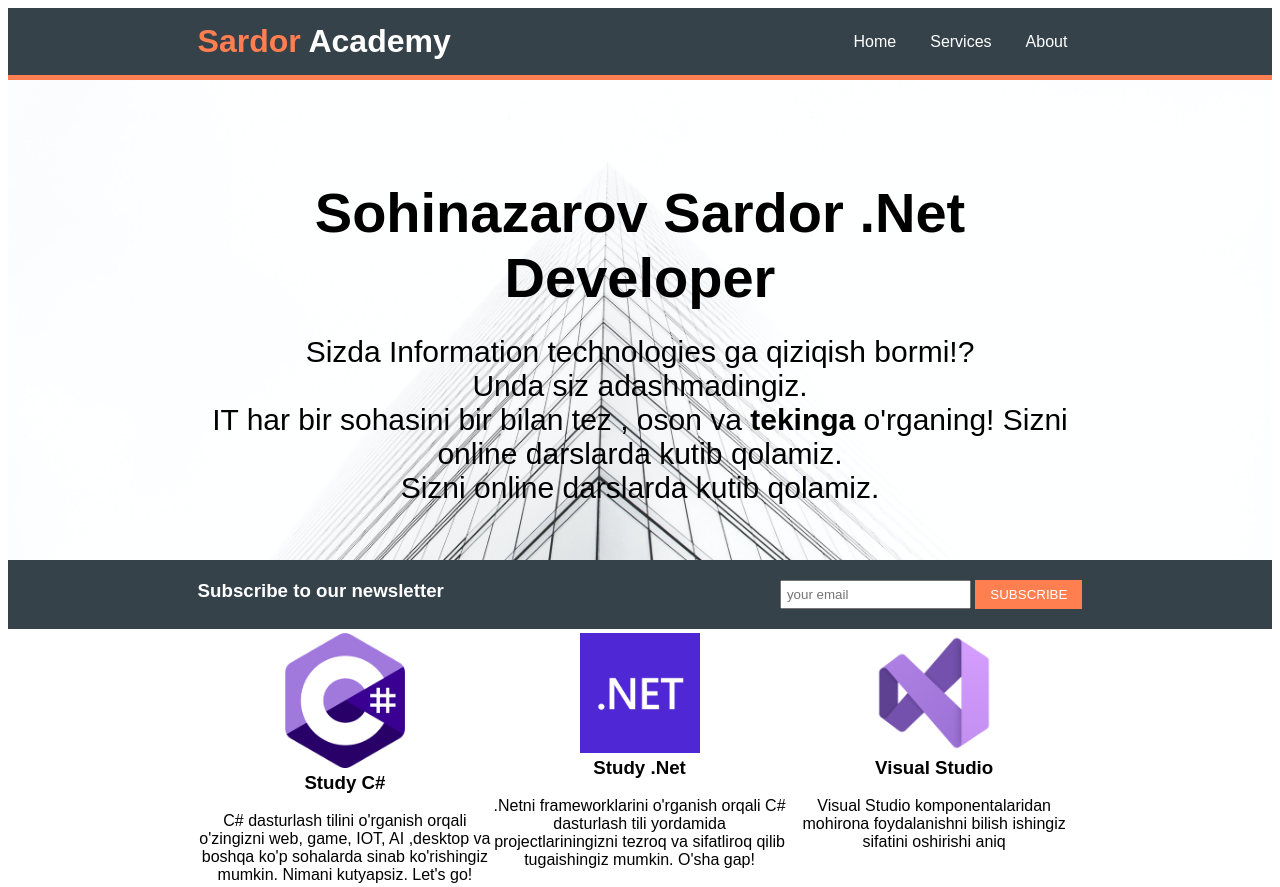
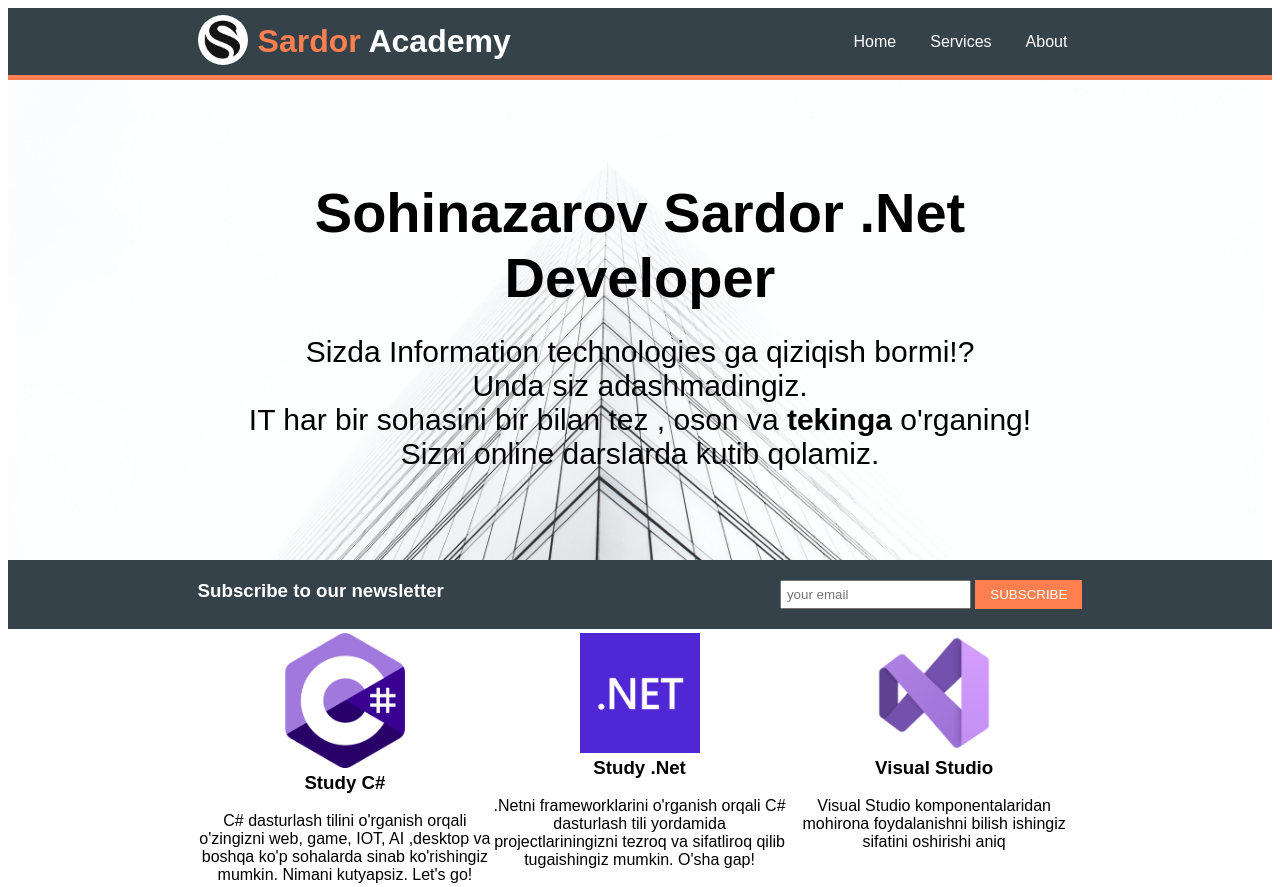
Before and after one commit to SardorSohinazarov/HTML_CSS_BOOTSTRAP, a plain HTML site: page 3.1 Uch sahifali sayt/index.html in a window 1280 px wide. Shown: the top 887 px of the page. Drawn offline with Linux system fonts and the light colour scheme.

Commit message:
my you tobe logo added

```diff
--- a/3.1 Uch sahifali sayt/css/style.css
+++ b/3.1 Uch sahifali sayt/css/style.css
@@ -9,6 +9,7 @@
     border-bottom: 5px solid coral;
 }
 
+
 #header h1{
     color: #fff;
     font-family: sans-serif;
@@ -16,6 +17,18 @@
     display: inline-block;
 }
 
+.logoS{
+    float: left;
+    padding:7px 0;
+    padding-right: 50px;
+    width: 10px;
+    border-radius: 50%;
+}
+
+.logoS img{
+    width: 50px;
+    border-radius: 50%;
+}
 #header .logo2:hover{
     color: coral;
 }
--- a/3.1 Uch sahifali sayt/index.html
+++ b/3.1 Uch sahifali sayt/index.html
@@ -7,6 +7,9 @@
     <body>
         <div id = "header">
             <div class="container">
+                <div class="logoS">
+                    <img src="images/mylogo.jpg">
+                </div>
                 <h1>
                     <span class="logo">Sardor</span> <span class="logo2">Academy</span>
                 </h1>
@@ -30,7 +33,6 @@
                 </p>
                 <p>
                     IT har bir sohasini bir bilan tez , oson va <strong>tekinga</strong> o'rganing!
-                    Sizni online darslarda kutib qolamiz.
                 </p>
                 <p>
                     Sizni online darslarda kutib qolamiz.
```
Also changed, not shown: 3.1 Uch sahifali sayt/images/mylogo.jpg (added).
